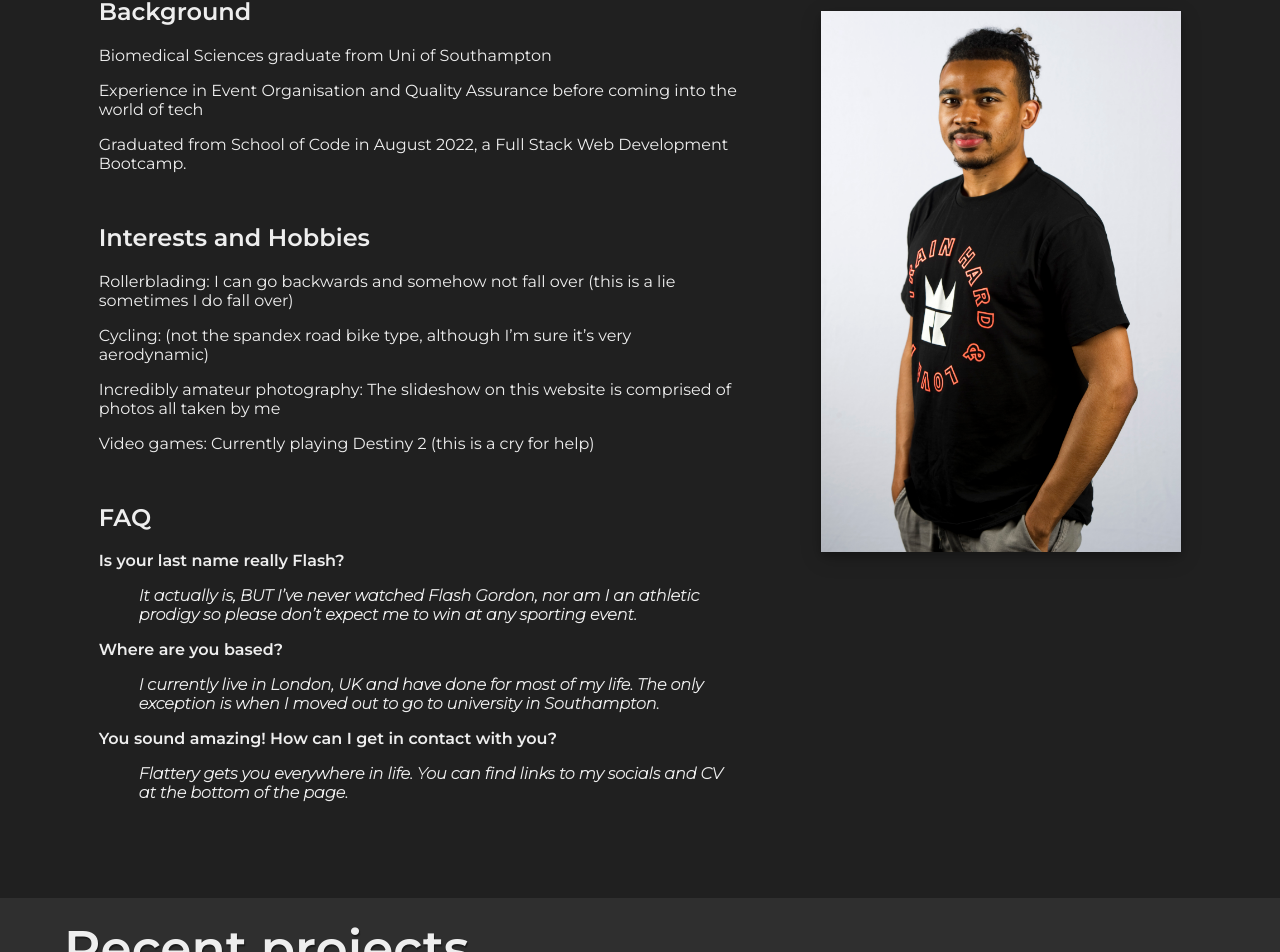
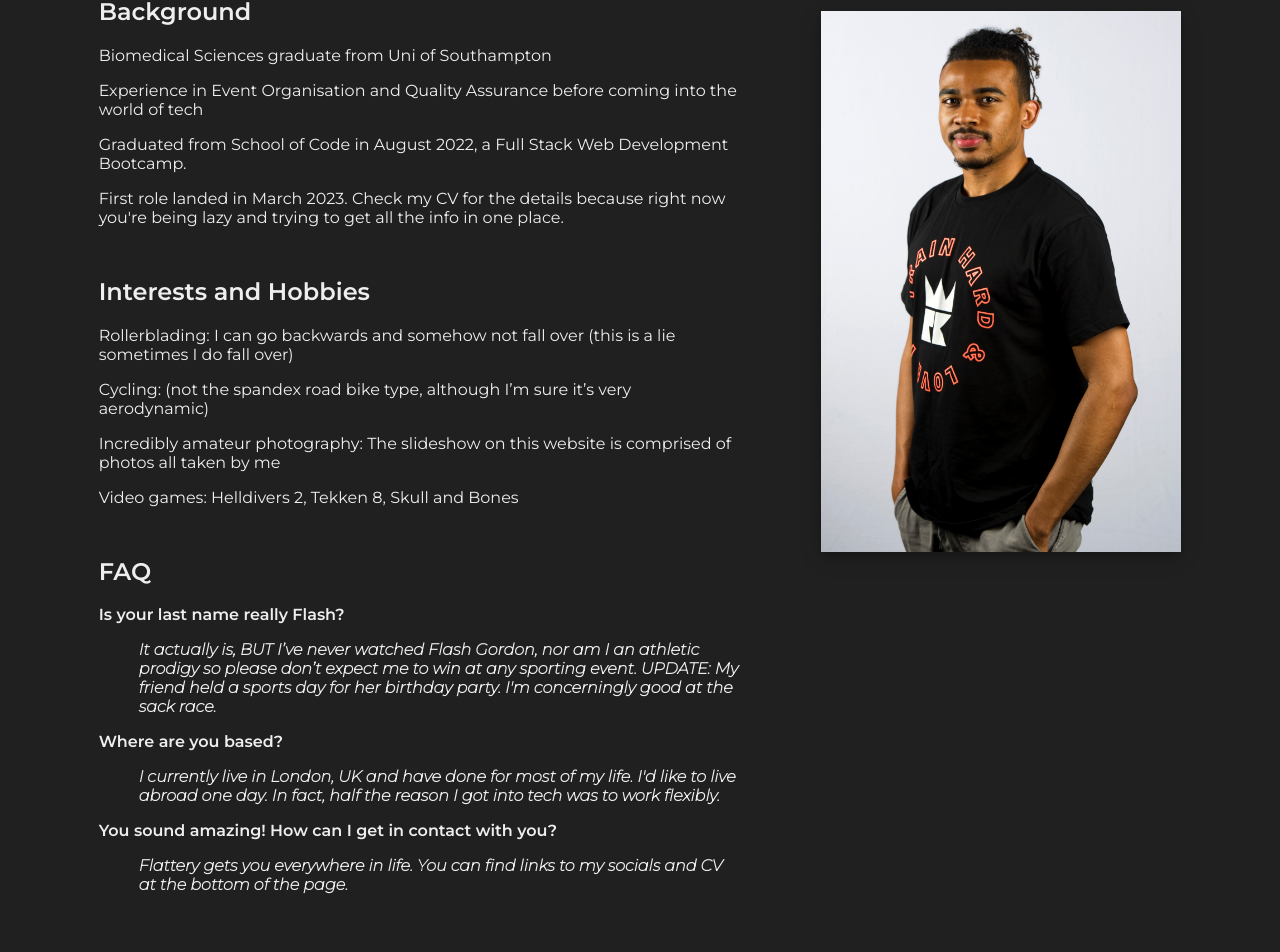
Before and after one commit to flashjdn/portfolio, a React (Create React App) app: page / in a window 1280 px wide. Shown: the part 980-1932 px from the top of the page. Built offline with nearby package versions, Linux system fonts and the light colour scheme.

Commit message:
updated some of the info

```diff
--- a/src/components/Card/styles.css
+++ b/src/components/Card/styles.css
@@ -45,7 +45,7 @@
   display: flex;
   padding:10px;
   justify-content: center;
-  overflow: scroll;
+  overflow-x: scroll;
 }
 
 .stack #icon{
--- a/src/components/Profile/index.js
+++ b/src/components/Profile/index.js
@@ -8,7 +8,7 @@ const Profile = () => {
     <section className="container margin">
       <div className="title">
         <h1> Jordan Flash</h1>
-        <h3>Junior Software Engineer</h3>
+        <h3>Software Engineer</h3>
         <div className="underline"></div>
       </div>
       <div className="profile">
@@ -23,6 +23,9 @@ const Profile = () => {
           <p>
             Graduated from School of Code in August 2022, a Full Stack Web
             Development Bootcamp.
+          </p>
+          <p>
+            First role landed in March 2023. Check my CV for the details because right now you're being lazy and trying to get all the info in one place.
           </p>
           </article>
           <article className='paragraph '>
@@ -44,7 +47,7 @@ const Profile = () => {
           </p>
           <p>
             {' '}
-            Video games: Currently playing Destiny 2 (this is a cry for help){' '}
+            Video games: Helldivers 2, Tekken 8, Skull and Bones{' '}
           </p>
           </article>
           <article className='paragraph bottom'>
@@ -53,13 +56,12 @@ const Profile = () => {
           <ul className="answer">
             It actually is, BUT I’ve never watched Flash Gordon, nor am I an
             athletic prodigy so please don’t expect me to win at any sporting
-            event.
+            event. UPDATE: My friend held a sports day for her birthday party. I'm concerningly good at the sack race.
           </ul>
           <p className="question">Where are you based?</p>
           <ul className="answer">
             I currently live in London, UK and have done for most of my life.
-            The only exception is when I moved out to go to university in
-            Southampton.
+            I'd like to live abroad one day. In fact, half the reason I got into tech was to work flexibly.
           </ul>
           <p className="question">
             {' '}
@@ -77,20 +79,19 @@ const Profile = () => {
           alt="A headshot of the page's author, Jordan Flash"
         ></img>
       </div>
-      <div className='faq'>
+      {/* <div className='faq'>
       <article>
       <h2> FAQ </h2>
           <p className="question">Is your last name really Flash?</p>
           <ul className="answer">
             It actually is, BUT I’ve never watched Flash Gordon, nor am I an
             athletic prodigy so please don’t expect me to win at any sporting
-            event.
+            event. UPDATE: My friend held a sports day for her birthday party. I'm concerningly good at the sack race.
           </ul>
           <p className="question">Where are you based?</p>
           <ul className="answer">
             I currently live in London, UK and have done for most of my life.
-            The only exception is when I moved out to go to university in
-            Southampton.
+            I'd like to live abroad one day. In fact, half the reason I got into tech was to work flexibly.
           </ul>
           <p className="question">
             {' '}
@@ -101,7 +102,7 @@ const Profile = () => {
             socials and CV at the bottom of the page.
           </ul>
           </article>
-      </div>
+      </div> */}
     </section>
   )
 }
--- a/src/components/Profile/temp.js
+++ b/src/components/Profile/temp.js
@@ -30,6 +30,9 @@ const Profile = () => {
               - Enrolled in a bootcamp April 2022 learning Web Dev with
               JavaScript
             </ul>
+            <ul>
+              - First contract landed with Robert Half in March 2023. See CV for more information.
+            </ul>
           </p>
           <h2 className="subheading">Interests and Hobbies</h2>
           <p>
@@ -46,8 +49,7 @@ const Profile = () => {
               comprised of photos all taken by me
             </ul>
             <ul>
-              - Video games: currently playing destiny 2 (this is a cry for
-              help){' '}
+              - Video games: Helldivers 2, Tekken 8, Skull and Bones{' '}
             </ul>
           </p>
           <h2 className="subheading">FAQ</h2>
```
Also changed, not shown: src/components/Slideshow/styles.css (line endings or trailing spaces).
